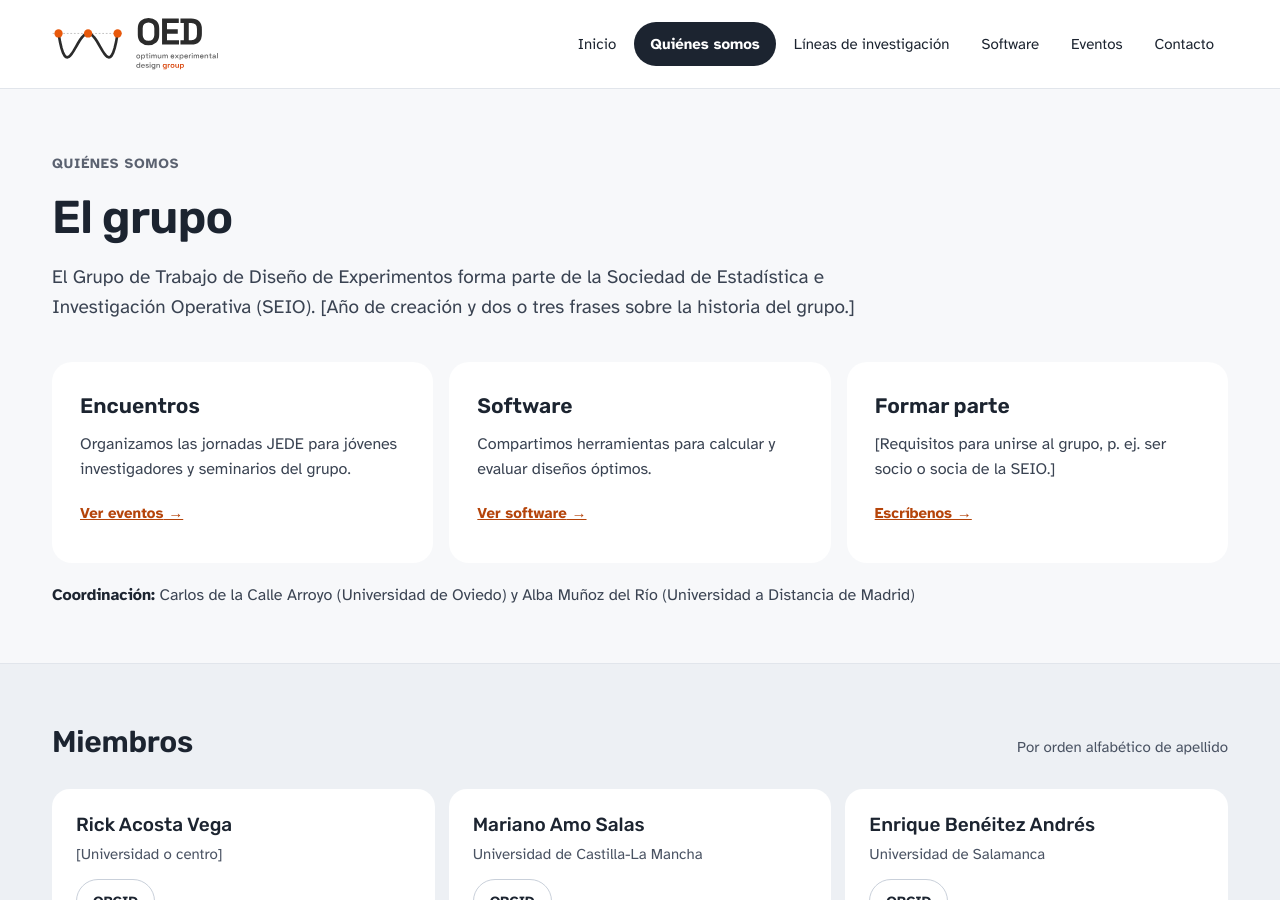
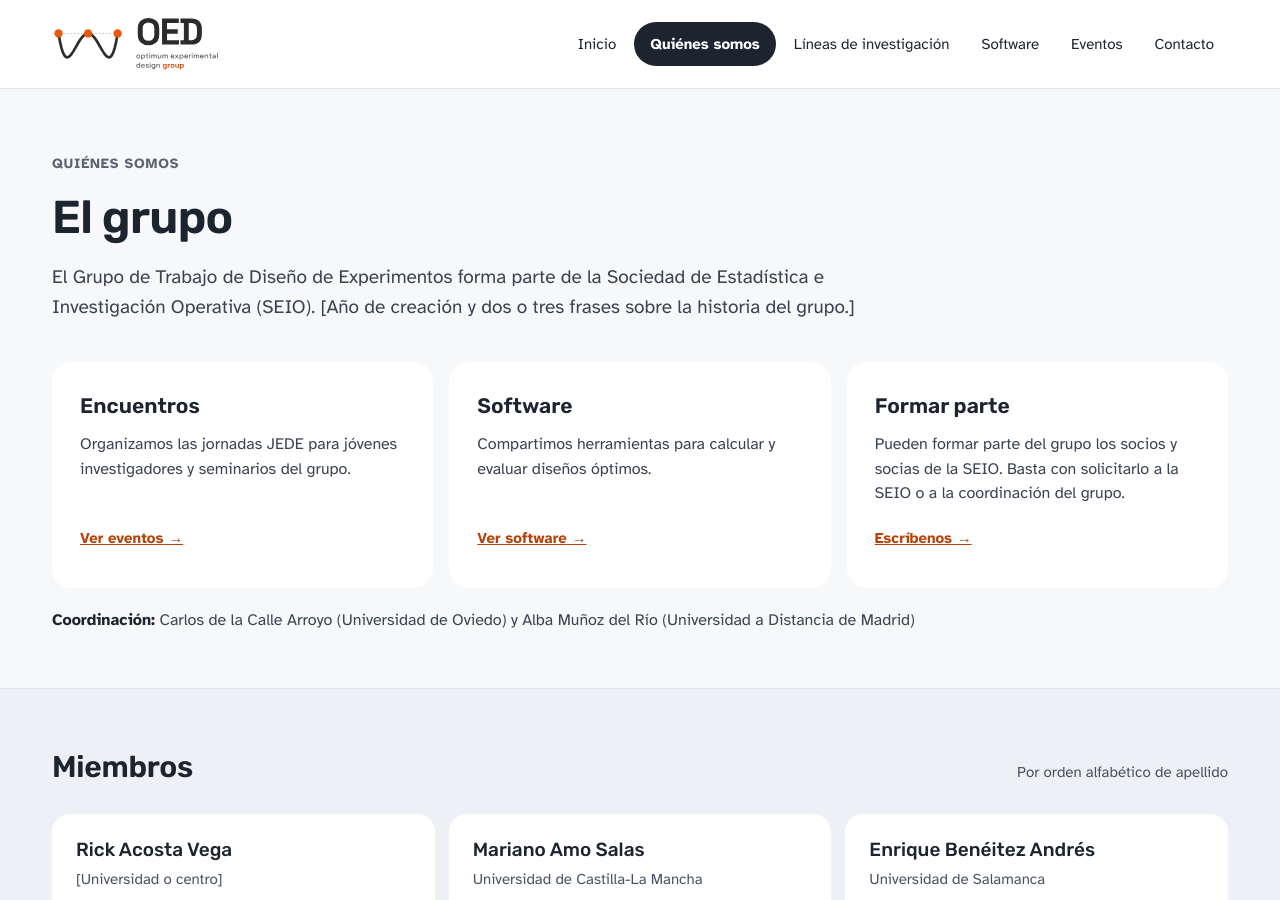
Before and after one commit to OED-Spain/oed-seio, a Jekyll site: the page built from quienes-somos/index.html, in a window 1280 px wide and 900 px high. Built offline with Jekyll 4.4.1, drawn with Linux system fonts in a browser that asks for light colours.

Commit message:
Explicar cómo unirse al grupo y permitir ocultar el evento destacado

```diff
--- a/_data/eventos.yml
+++ b/_data/eventos.yml
@@ -1,9 +1,11 @@
 # Eventos del grupo.
 #
 # «proximo» es el evento destacado en la portada y en Eventos.
-# Si no hay ninguno previsto, borrar el bloque entero o dejar «proximo:» vacío.
+# Para ocultarlo sin perder los datos, poner «mostrar: false»; para volver
+# a enseñarlo, «mostrar: true».
 
 proximo:
+  mostrar: true
   etiqueta: VIII JEDE
   titulo: VIII Congreso de Jóvenes Investigadores en Diseño de Experimentos y Bioestadística
   titulo_portada: VIII Congreso de Jóvenes Investigadores en Diseño de Experimentos y Bioestadística (JEDE)
--- a/_includes/evento-destacado.html
+++ b/_includes/evento-destacado.html
@@ -3,7 +3,7 @@
   Parámetros: id (para aria-labelledby), portada (true en la página de inicio).
 {%- endcomment -%}
 {%- assign ev = site.data.eventos.proximo -%}
-{%- if ev -%}
+{%- if ev and ev.mostrar != false -%}
 <section class="contenedor seccion-evento" aria-labelledby="{{ include.id }}">
   <div class="evento">
     <div class="evento__texto">
--- a/contacto/index.html
+++ b/contacto/index.html
@@ -33,7 +33,7 @@
     </div>
     <div class="dato-contacto">
       <h2>Unirse al grupo</h2>
-      <p>Requisitos y miembros actuales en <a href="{{ '/quienes-somos/' | relative_url }}">Quiénes somos</a>.</p>
+      <p>Pueden unirse los socios y socias de la <a href="{{ site.seio }}">SEIO</a>, solicitándolo a la SEIO o a la coordinación del grupo. Miembros actuales en <a href="{{ '/quienes-somos/' | relative_url }}">Quiénes somos</a>.</p>
     </div>
     <div class="dato-contacto">
       <h2>SEIO</h2>
--- a/quienes-somos/index.html
+++ b/quienes-somos/index.html
@@ -21,7 +21,7 @@
     </div>
     <div class="tarjeta que-hacemos__tarjeta">
       <h2>Formar parte</h2>
-      <p>[Requisitos para unirse al grupo, p. ej. ser socio o socia de la SEIO.]</p>
+      <p>Pueden formar parte del grupo los socios y socias de la SEIO. Basta con solicitarlo a la SEIO o a la coordinación del grupo.</p>
       <a class="enlace-flecha" href="{{ '/contacto/' | relative_url }}">Escríbenos <span aria-hidden="true">&nbsp;→</span></a>
     </div>
   </div>
```
Also changed, not shown: README.md.
